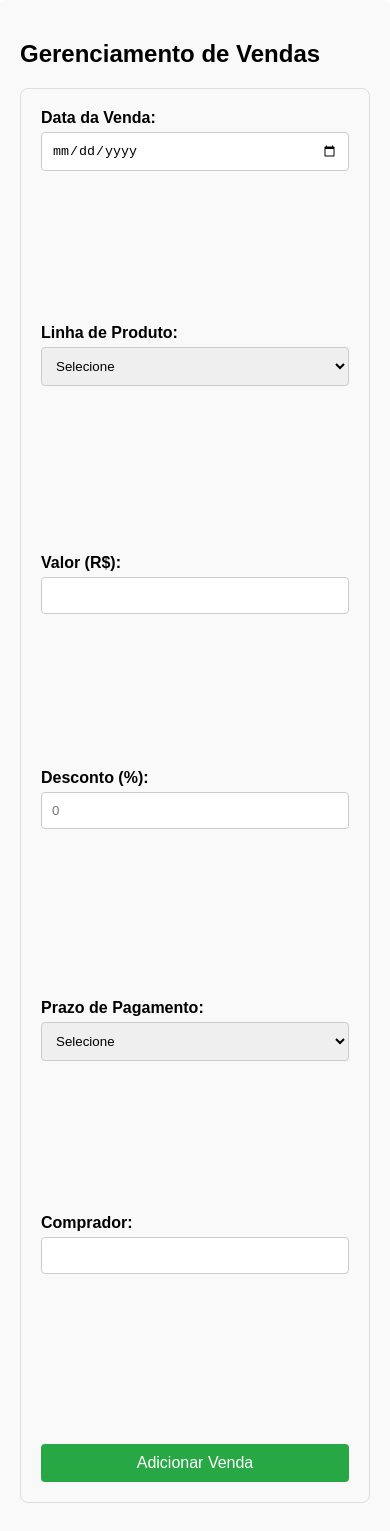
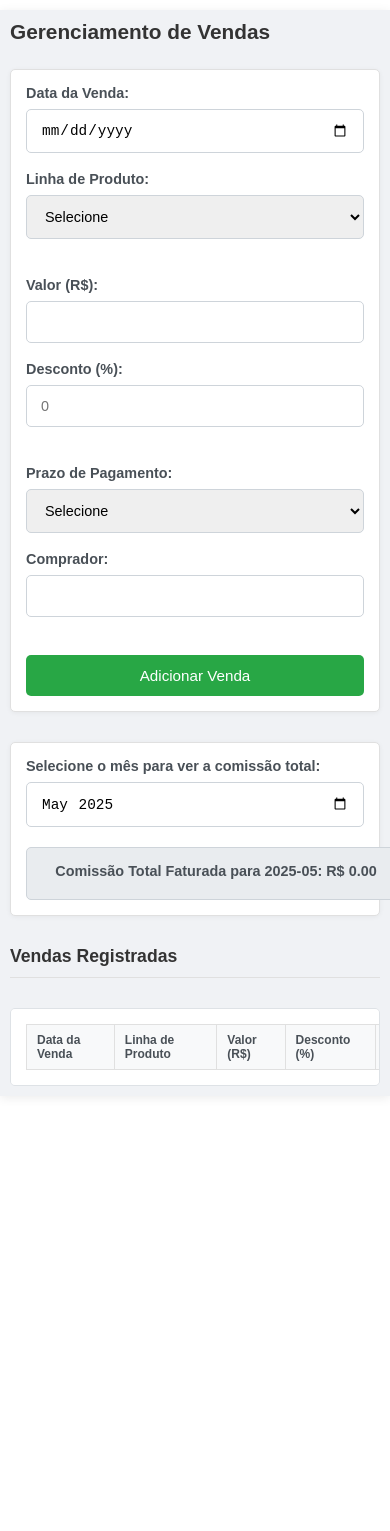
Before and after one commit to Chewb17/teste, a React (Create React App) app: page /sales in a window 390 px wide. Shown: the top 1531 px of the page. After the commit the page ends 1106 px from the top, so only its background shows below. Built offline with nearby package versions, Linux system fonts and the light colour scheme.

Commit message:
Update Sales.css

```diff
--- a/src/pages/Sales.css
+++ b/src/pages/Sales.css
@@ -1,12 +1,30 @@
 /* Sales.css */
 .sales-container {
-    max-width: 1200px; /* Limita a largura máxima em telas grandes */
-    margin: 0 auto; /* Centraliza o container */
+    max-width: 1200px;
+    margin: 20px auto; /* Adicionado margem superior/inferior */
     padding: 20px;
     font-family: Arial, sans-serif;
-    background-color: #f9f9f9;
+    background-color: #f0f2f5; /* Fundo um pouco diferente para a página toda */
     border-radius: 8px;
-    box-shadow: 0 2px 4px rgba(0, 0, 0, 0.1);
+    box-shadow: 0 2px 10px rgba(0, 0, 0, 0.08); /* Sombra um pouco mais suave */
+}
+
+.sales-container h2,
+.sales-container h3 {
+    color: #333;
+    margin-top: 0; /* Remover margem superior padrão dos títulos se forem os primeiros no container */
+}
+
+.sales-container h2 {
+    margin-bottom: 25px;
+    font-size: 1.8rem;
+}
+
+.sales-container h3 {
+    margin-bottom: 20px;
+    font-size: 1.4rem;
+    border-bottom: 1px solid #e0e0e0; /* Linha sutil abaixo do H3 */
+    padding-bottom: 10px;
 }
 
 .title {
@@ -15,51 +33,69 @@
     margin-bottom: 20px;
 }
 
-.sales-form {
-    margin-bottom: 30px; /* Adiciona mais espaço abaixo do formulário */
-    padding: 20px;
-    background-color: #f9f9f9;
-    border: 1px solid #ddd;
+.sales-form,
+.filter-commission-container {
+    margin-bottom: 30px;
+    padding: 25px; /* Aumentado padding interno */
+    background-color: #ffffff; /* Fundo branco para destacar */
+    border: 1px solid #e0e0e0; /* Borda mais suave */
     border-radius: 8px;
+    box-shadow: 0 1px 5px rgba(0,0,0,0.05);
 }
 
 .form-row {
     display: flex;
-    flex-wrap: wrap; /* Permite que os itens quebrem para a próxima linha em telas menores */
-    gap: 15px; /* Espaço entre os grupos de formulário na mesma linha */
-    margin-bottom: 15px;
+    flex-wrap: wrap;
+    gap: 20px; /* Aumentado gap */
+    margin-bottom: 20px; /* Aumentado margem */
+}
+.form-row:last-child {
+    margin-bottom: 0; /* Remover margem do último form-row dentro do form */
 }
 
 .form-group {
-    flex: 1 1 200px; /* Permite que cresçam, mas base de 200px, útil para responsividade */
+    flex: 1 1 calc(50% - 10px); /* Tenta 2 colunas, subtraindo metade do gap */
+    min-width: 220px; /* Aumentado min-width */
     display: flex;
     flex-direction: column;
-    margin-bottom: 15px;
 }
 
 .form-group label {
     display: block;
-    font-weight: bold;
-    margin-bottom: 5px;
+    font-weight: 600; /* Um pouco mais de peso */
+    margin-bottom: 8px; /* Mais espaço */
+    font-size: 0.9rem;
+    color: #495057;
 }
 
 .form-group input,
 .form-group select {
     width: 100%;
-    padding: 10px;
-    border: 1px solid #ccc;
-    border-radius: 4px;
-    box-sizing: border-box; /* Garante que padding não aumente o tamanho total */
+    padding: 12px 15px; /* Padding maior para melhor toque e visual */
+    border: 1px solid #ced4da;
+    border-radius: 5px; /* Bordas um pouco mais arredondadas */
+    box-sizing: border-box;
+    font-size: 1rem;
+    transition: border-color 0.2s ease, box-shadow 0.2s ease;
+}
+
+.form-group input:focus,
+.form-group select:focus {
+    border-color: #007bff;
+    box-shadow: 0 0 0 0.2rem rgba(0,123,255,.25);
+    outline: none;
 }
 
 .add-button,
 .delete-button,
 .toggle-billed-button {
-    padding: 10px 15px;
+    padding: 10px 18px; /* Padding ajustado */
     border: none;
-    border-radius: 4px;
+    border-radius: 5px;
     cursor: pointer;
-    font-size: 14px;
+    font-size: 0.9rem;
+    font-weight: 500;
+    transition: background-color 0.2s ease, transform 0.1s ease;
 }
 
 .add-button {
@@ -67,122 +103,115 @@
     width: 100%;
     background-color: #28a745;
     color: white;
-    font-size: 16px;
+    font-size: 1rem;
+    padding: 12px 18px;
+    margin-top: 10px; /* Espaço acima do botão de adicionar */
 }
 
 .add-button:hover {
     background-color: #218838;
 }
+.add-button:active {
+    transform: translateY(1px);
+}
 
 .delete-button {
     background-color: #dc3545;
     color: white;
-    margin-left: 5px; /* Espaço se houver outros botões de ação */
 }
 
 .delete-button:hover {
-    background-color: darkred;
+    background-color: #c82333;
+}
+.delete-button:active {
+    transform: translateY(1px);
 }
 
 .toggle-billed-button {
     background-color: #007bff;
     color: white;
-    margin-left: 10px; /* Espaço entre o texto da parcela e o botão */
-    font-size: 12px; /* Botão menor para faturamento */
-    padding: 5px 8px;
+    font-size: 0.8rem;
+    padding: 6px 12px; /* Padding ajustado */
 }
 
 .toggle-billed-button.billed-active {
-    background-color: #ffc107; /* Cor diferente quando faturado */
-    color: #333;
+    background-color: #ffc107;
+    color: #212529;
 }
-
-.sales-list {
-    list-style-type: none;
-    padding: 0;
-}
-
-.sales-item {
-    background-color: #fff;
-    border: 1px solid #ccc;
-    border-radius: 5px;
-    padding: 10px;
-    margin-bottom: 10px;
-    box-shadow: 0 1px 3px rgba(0, 0, 0, 0.1);
-}
-
-.sales-item p {
-    margin: 5px 0;
-}
-
-.sales-item ul {
-    margin: 10px 0;
-    padding-left: 20px;
-}
-
-.sales-item ul li {
-    margin-bottom: 5px;
-    font-size: 14px;
-    color: #555;
+.toggle-billed-button:active {
+    transform: translateY(1px);
 }
 
 .filter-commission-container {
-    margin-bottom: 30px;
-    padding: 15px;
-    border: 1px solid #ddd;
-    border-radius: 8px;
-    background-color: #f9f9f9;
+    display: flex;
+    flex-wrap: wrap;
+    gap: 20px;
+    align-items: flex-end; /* Alinha itens na base */
+}
+
+.filter-commission-container .form-group {
+    flex: 1 1 auto; /* Permite crescer e encolher */
+    min-width: 250px; /* Largura mínima para o input de mês */
+    margin-bottom: 0; /* Removido pois o gap do pai controla */
 }
 
 .total-commission {
-    margin-top: 10px;
-    font-size: 1.1em;
-    padding: 10px;
-    background-color: #f8f9fa;
-    border: 1px solid #ccc;
+    flex: 1 1 auto; /* Permite crescer e encolher */
+    padding: 15px 20px;
+    background-color: #e9ecef;
+    border: 1px solid #ced4da;
     border-radius: 5px;
+    text-align: center;
+    min-width: 250px; /* Largura mínima */
 }
 
-.total-commission h3 {
-    margin: 0;
-    font-size: 18px;
-    color: #333;
+.total-commission strong {
+    display: block;
+    font-size: 1rem;
+    color: #495057;
+    margin-bottom: 5px;
 }
-
-.total-commission p {
-    margin: 5px 0 0;
-    font-size: 16px;
-    font-weight: bold;
+.total-commission span {
+    font-size: 1.25rem;
+    font-weight: 600;
     color: #28a745;
 }
 
 .sales-table-container {
-    overflow-x: auto; /* Permite rolagem horizontal em telas pequenas */
-    margin-top: 20px; /* Espaço acima da tabela */
+    overflow-x: auto;
+    margin-top: 30px; /* Mais espaço acima da tabela */
+    border: 1px solid #dee2e6;
+    border-radius: 8px; /* Bordas arredondadas para o container da tabela */
+    background-color: #ffffff; /* Fundo branco para a tabela */
 }
 
 .sales-table {
     width: 100%;
-    border-collapse: collapse; /* Remove espaços duplos entre bordas */
-    margin-bottom: 20px;
-    font-size: 14px; /* Tamanho de fonte base para a tabela */
+    min-width: 750px; /* Largura mínima para forçar rolagem se necessário */
+    border-collapse: collapse;
+    font-size: 0.9rem;
 }
 
 .sales-table th,
 .sales-table td {
-    border: 1px solid #ddd; /* Adiciona bordas a todas as células */
-    padding: 12px 15px; /* Aumenta o padding dentro das células */
-    text-align: left; /* Alinha o texto à esquerda */
-    vertical-align: top; /* Alinha o conteúdo da célula ao topo */
+    border: 1px solid #e0e0e0; /* Borda mais suave */
+    padding: 12px 15px;
+    text-align: left;
+    vertical-align: middle; /* Melhor alinhamento vertical */
 }
 
 .sales-table th {
-    background-color: #f2f2f2; /* Cor de fundo para o cabeçalho */
-    font-weight: bold;
+    background-color: #f8f9fa;
+    font-weight: 600;
+    color: #495057;
+    white-space: nowrap; /* Evita quebra de linha nos cabeçalhos */
 }
 
 .sales-table tr:nth-child(even) {
-    background-color: #f9f9f9; /* Cor de fundo para linhas pares (zebrado) */
+    background-color: #f9f9f9;
+}
+.sales-table tr:hover {
+    background-color: #f1f1f1; /* Efeito hover sutil nas linhas */
 }
 
 .sales-table td ul {
@@ -192,58 +221,127 @@
 }
 
 .sales-table td ul li {
-    padding: 5px 0; /* Espaçamento entre itens da lista de parcelas */
-    border-bottom: 1px dashed #eee; /* Linha sutil entre parcelas */
+    padding: 8px 0;
+    border-bottom: 1px dashed #e9ecef;
+    display: flex;
+    flex-wrap: wrap; /* Permitir quebra em telas muito pequenas */
+    justify-content: space-between;
+    align-items: center;
+    gap: 10px; /* Espaço entre o texto da parcela e o botão */
 }
 
 .sales-table td ul li:last-child {
-    border-bottom: none; /* Remove a borda da última parcela */
+    border-bottom: none;
 }
 
-.sales-table td ul li.billed {
-    color: #28a745; /* Cor para parcelas faturadas */
-    font-weight: bold;
+.sales-table td ul li span {
+    flex-grow: 1; /* Permite que o texto ocupe o espaço disponível */
 }
 
-/* Media Queries para Responsividade */
+.sales-table td ul li.billed span {
+    color: #155724; /* Verde mais escuro para melhor contraste */
+    font-weight: 500;
+}
+
+.sales-table td .delete-button {
+    margin-left: 0; /* Resetar margem, será controlada por flex/gap ou media query */
+}
+
+/* Media Query para telas menores de desktop / tablets grandes em paisagem */
+@media (max-width: 992px) {
+    .form-group {
+        min-width: calc(50% - 10px); /* Ajusta min-width para tentar manter 2 colunas */
+    }
+    .filter-commission-container {
+        flex-direction: column;
+        align-items: stretch; /* Faz os filhos ocuparem a largura */
+    }
+    .filter-commission-container .form-group,
+    .filter-commission-container .total-commission {
+        width: 100%; /* Garante largura total quando empilhado */
+        min-width: unset; /* Reseta min-width */
+    }
+    .sales-container h2 { font-size: 1.6rem; }
+    .sales-container h3 { font-size: 1.3rem; }
+}
+
+/* Media Queries para Tablets */
 @media (max-width: 768px) {
+    .sales-container {
+        padding: 15px;
+        margin: 15px auto;
+    }
+    .sales-form, .filter-commission-container {
+        padding: 20px;
+    }
     .form-row {
-        flex-direction: column; /* Empilha os campos do formulário em telas menores */
-        gap: 0; /* Remove o gap quando empilhado, o margin-bottom do form-group assume */
+        flex-direction: column;
+        gap: 0; /* Gap já tratado pelo margin-bottom do form-group */
     }
     .form-group {
-        margin-bottom: 15px; /* Adiciona espaço abaixo de cada campo quando empilhado */
+        flex-basis: 100%; /* Garante uma coluna */
+        min-width: 100%; /* Garante uma coluna */
+        margin-bottom: 18px; /* Espaço consistente */
     }
 
     .sales-table th,
     .sales-table td {
-        padding: 8px 10px; /* Reduz o padding em telas menores */
-        font-size: 13px; /* Reduz a fonte em telas menores */
+        padding: 10px 12px;
+        font-size: 0.85rem;
+    }
+    .sales-table td ul li {
+        flex-direction: column;
+        align-items: flex-start;
+    }
+    .sales-table td ul li .toggle-billed-button {
+        margin-left: 0;
+        margin-top: 8px;
+        width: 100%; /* Botão de faturar ocupa largura total */
+        padding: 8px 12px;
+    }
+    .sales-table td .delete-button {
+        width: 100%;
+        margin-top: 8px;
+    }
+    .sales-container h2 { font-size: 1.5rem; }
+    .sales-container h3 { font-size: 1.2rem; }
+}
+
+/* Media Queries para Celulares */
+@media (max-width: 480px) {
+    .sales-container {
+        padding: 10px;
+        margin: 10px auto;
+        border-radius: 0; /* Remove borda arredondada para ocupar tela */
+    }
+    .sales-form, .filter-commission-container, .sales-table-container {
+        padding: 15px;
+        border-radius: 5px; /* Bordas menores */
+    }
+    .form-group input,
+    .form-group select {
+        padding: 12px 14px; /* Padding para toque */
+        font-size: 0.9rem;
+    }
+    .add-button {
+        padding: 12px 15px;
+        font-size: 0.95rem;
     }
 
-    .sales-table td ul li {
-        display: flex; /* Para melhor alinhamento do botão de faturar */
-        flex-direction: column; /* Empilha o texto e o botão */
-        align-items: flex-start; /* Alinha à esquerda */
-    }
-
-    .toggle-billed-button {
-        margin-left: 0; /* Remove margem esquerda no mobile */
-        margin-top: 5px; /* Adiciona espaço acima do botão no mobile */
-    }
-}
-
-@media (max-width: 480px) {
     .sales-table th,
     .sales-table td {
-        font-size: 12px; /* Fonte ainda menor para telas muito pequenas */
-        padding: 6px 8px;
+        font-size: 0.75rem; /* Fonte bem pequena, cuidado com a legibilidade */
+        padding: 8px 10px;
+        white-space: normal; /* Permite quebra de texto nas células */
     }
-    .add-button, .delete-button {
-        width: 100%; /* Botões ocupam largura total */
-        margin-top: 10px;
+    .sales-table td ul li .toggle-billed-button,
+    .sales-table td .delete-button {
+        font-size: 0.8rem;
+        padding: 8px 10px;
     }
-    .delete-button {
-        margin-left: 0;
-    }
+    .total-commission strong { font-size: 0.9rem; }
+    .total-commission span { font-size: 1.1rem; }
+
+    .sales-container h2 { font-size: 1.3rem; }
+    .sales-container h3 { font-size: 1.1rem; }
 }
```
